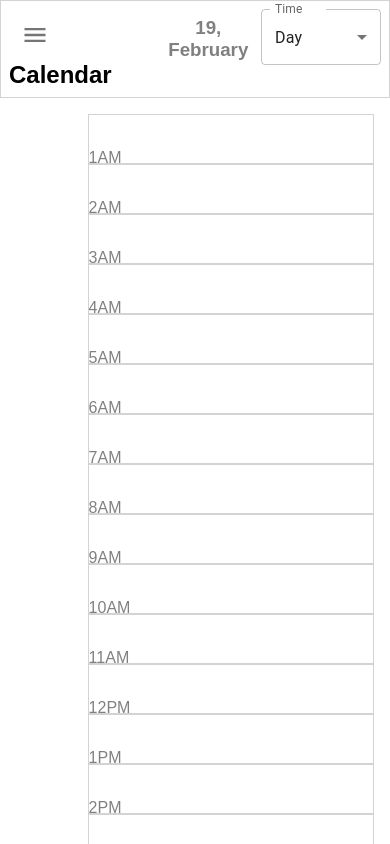
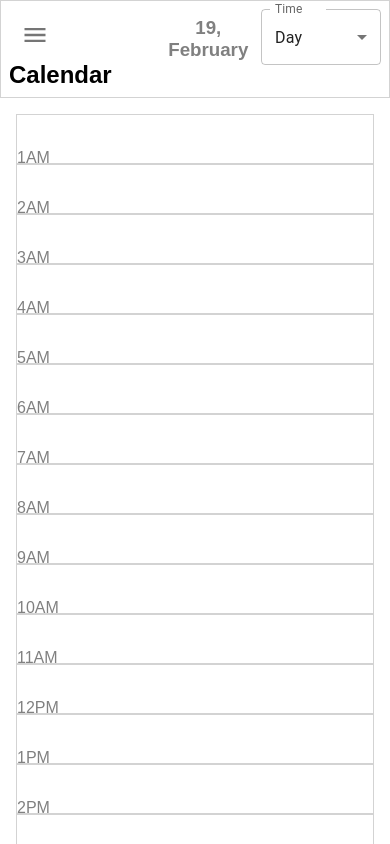
Before and after one commit to prajwalkulkarni/google-calendar, a React (Create React App) app: page / in a window 390 px wide. Shown: the top 844 px of the page. Built offline with nearby package versions, Linux system fonts and the light colour scheme.

Commit message:
Added media query for responsiveness

```diff
--- a/src/components/ViewWrapper.css
+++ b/src/components/ViewWrapper.css
@@ -1,8 +1,41 @@
 .view_wrapper {
   display: flex;
   flex-direction: row;
+  /* flex-direction: column; */
   /* flex-wrap:wrap; */
+  /* width: 100%; */
   padding: 1rem;
+  /* overflow-x: scroll; */
+}
+
+.calendarHolder {
+  position: relative;
+  display: inline;
+  width: 100%;
+  max-height: 80vh;
+  overflow-y: scroll;
+  /* flex-basis:3; */
+  background-color: white;
+}
+
+::-webkit-scrollbar {
+  width: 10px;
+}
+
+/* Track */
+::-webkit-scrollbar-track {
+  background: #f1f1f1;
+}
+
+/* Handle */
+::-webkit-scrollbar-thumb {
+  background: lightgrey;
+  border-radius: 10px;
+}
+
+/* Handle on hover */
+::-webkit-scrollbar-thumb:hover {
+  background: gray;
 }
 
 .drawer {
@@ -14,6 +47,18 @@
 .drawer.visible {
   opacity: 1;
   width: 25%;
+  /* flex-basis: 1; */
   /* transform: translateX(0%); */
   transition: width 0.3s, opacity 0.4s ease-in;
 }
+
+@media (min-width: 100px) and (max-width: 900px) {
+  .view_wrapper {
+    display: flex;
+    flex-direction: column;
+    /* flex-wrap: wrap; */
+    /* width: 100%; */
+    padding: 1rem;
+    /* overflow-x: scroll; */
+  }
+}
```
